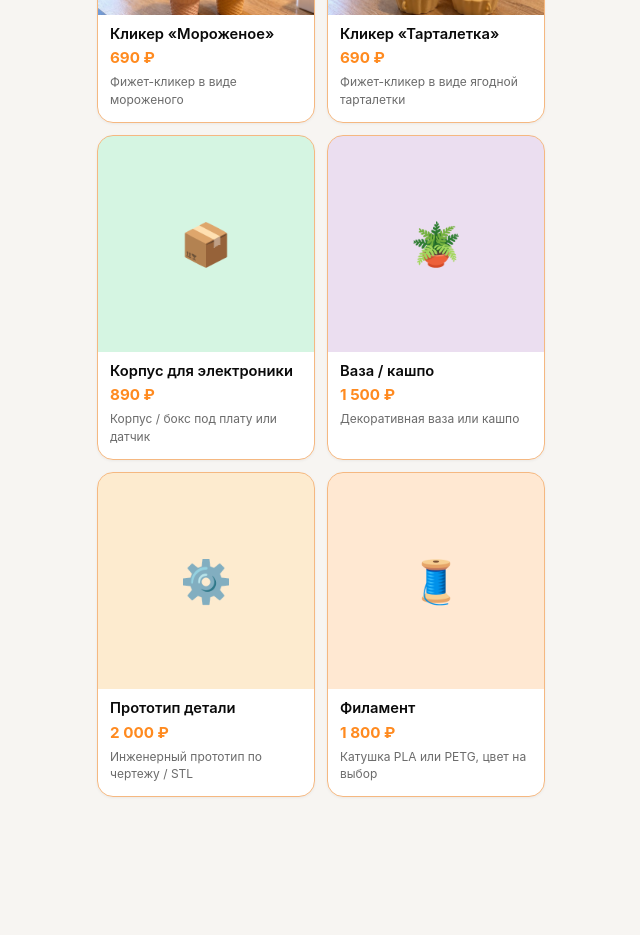
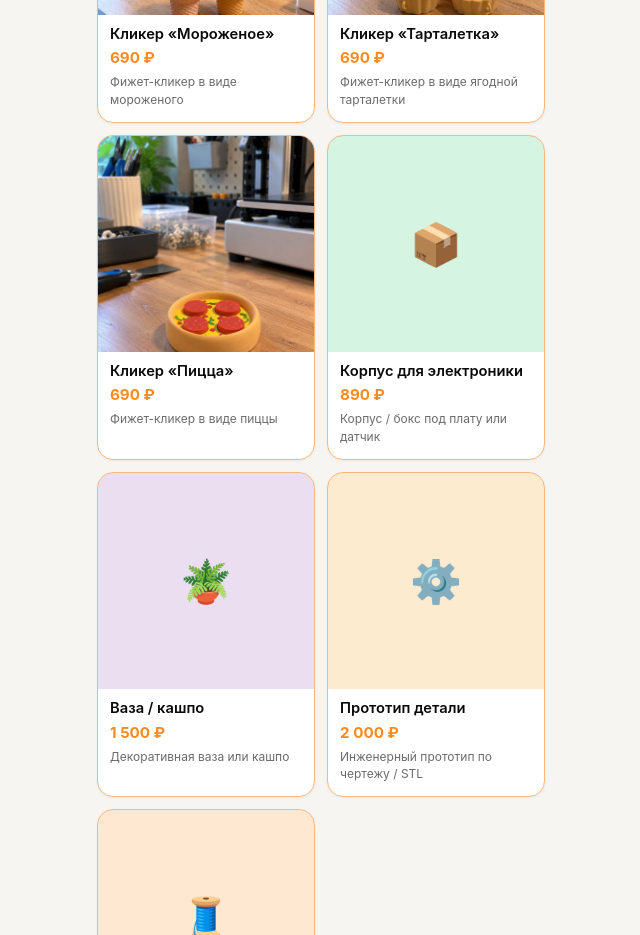
Before and after one commit to chocolatka143/tg-3d-shop-miniapp, a website built with Vite: page index.html in a window 1280 px wide. Shown: the part 1440-2375 px from the top of the page, without its empty margins (319-959 px from the left). Before the commit the page ends 2325 px from the top, so only its background shows below. Built offline with nearby package versions, Linux system fonts and the light colour scheme.

Commit message:
Add pizza clicker to Clickers tab (test price)

```diff
--- a/src/data.js
+++ b/src/data.js
@@ -70,6 +70,18 @@ export const PRODUCTS = [
     material: 'PLA',
     category: 'clickers',
     image: '/assets/clickers/berry-tarts.jpg',
+  },
+  {
+    id: 'clk-pizza',
+    name: 'Кликер «Пицца»',
+    price: 690,
+    short: 'Фижет-кликер в виде пиццы',
+    desc: '3D-печать, кликер. Тестовая цена.',
+    color: '#e67e22',
+    emoji: '🍕',
+    material: 'PLA',
+    category: 'clickers',
+    image: '/assets/clickers/pizza.jpg',
   },
   {
     id: 'p3',
```
Also changed, not shown: dist/assets/clickers/pizza.jpg (added), dist/assets/index-CGtKwUQU.js, dist/index.html, public/assets/clickers/pizza.jpg (added).
